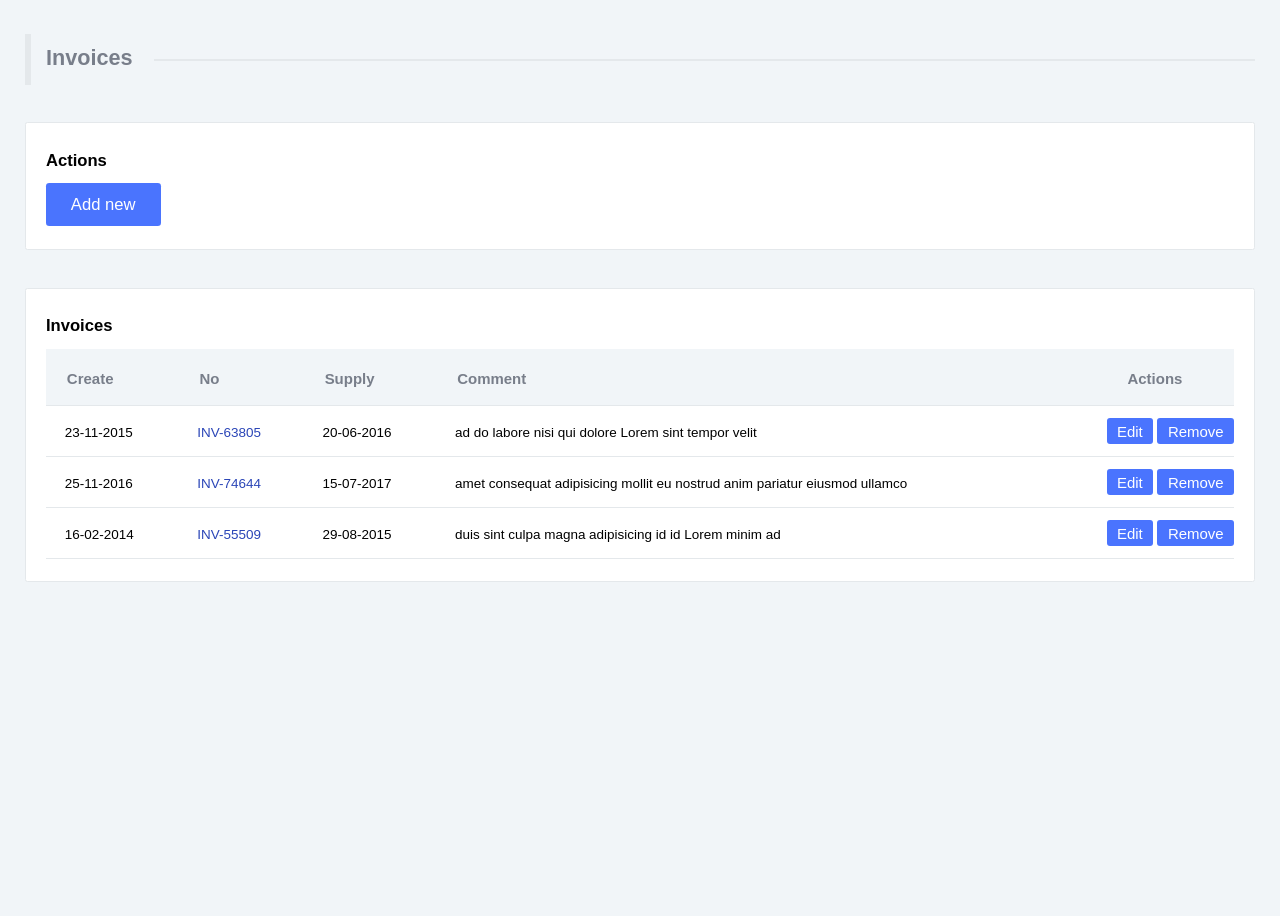
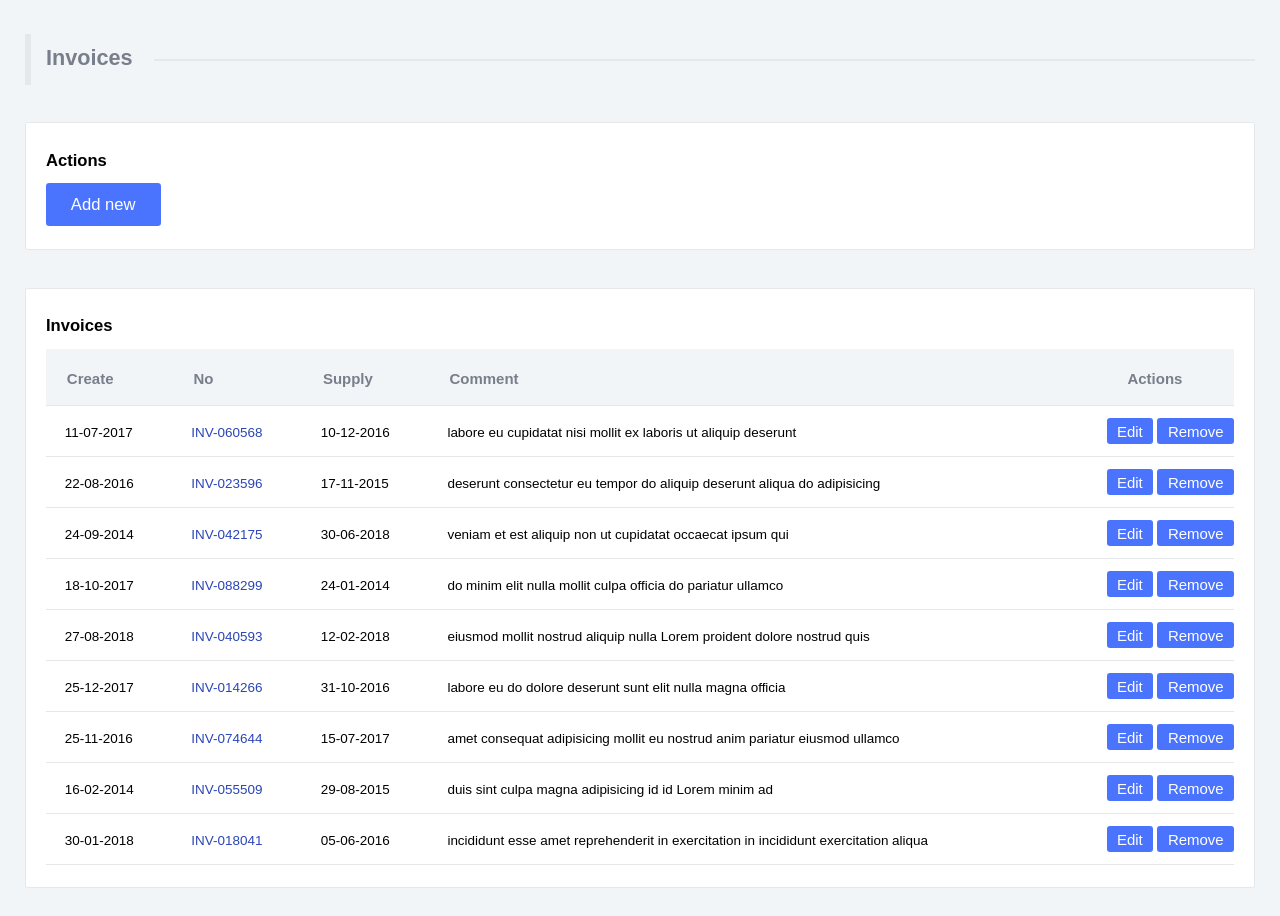
Before and after one commit to Nickieros/Invoice-management, a website with bundled scripts: page src/index.html in a window 1280 px wide. Before the commit the page ends 800 px from the top, so only its background shows below. Built offline with nearby package versions, Linux system fonts and the light colour scheme; data requests are answered from the project's data file.

Commit message:
Fix database: remove underscore "_id" => "id" Format invoice number to template "INV-XXXXXX" with fixed length of digital part

```diff
--- a/db/db.json
+++ b/db/db.json
@@ -1,11 +1,46 @@
 {
   "invoices": [
     {
-      "id": "5ba37c48185c0c98e6880bed",
-      "number": 63805,
-      "date_created": "23-11-2015",
-      "date_supplied": "20-06-2016",
-      "comment": "ad do labore nisi qui dolore Lorem sint tempor velit"
+      "id": "5ba37c486790868e50ae1d80",
+      "number": 60568,
+      "date_created": "11-07-2017",
+      "date_supplied": "10-12-2016",
+      "comment": "labore eu cupidatat nisi mollit ex laboris ut aliquip deserunt"
+    },
+    {
+      "id": "5ba37c482a821da190f890a3",
+      "number": 23596,
+      "date_created": "22-08-2016",
+      "date_supplied": "17-11-2015",
+      "comment": "deserunt consectetur eu tempor do aliquip deserunt aliqua do adipisicing"
+    },
+    {
+      "id": "5ba37c481ebf9bc589fef5d0",
+      "number": 42175,
+      "date_created": "24-09-2014",
+      "date_supplied": "30-06-2018",
+      "comment": "veniam et est aliquip non ut cupidatat occaecat ipsum qui"
+    },
+    {
+      "id": "5ba37c48c2d8c45a2a04a91e",
+      "number": 88299,
+      "date_created": "18-10-2017",
+      "date_supplied": "24-01-2014",
+      "comment": "do minim elit nulla mollit culpa officia do pariatur ullamco"
+    },
+    {
+      "id": "5ba37c48671ae1de6d480a60",
+      "number": 40593,
+      "date_created": "27-08-2018",
+      "date_supplied": "12-02-2018",
+      "comment": "eiusmod mollit nostrud aliquip nulla Lorem proident dolore nostrud quis"
+    },
+    {
+      "id": "5ba37c48c2882eacf4c434f4",
+      "number": 14266,
+      "date_created": "25-12-2017",
+      "date_supplied": "31-10-2016",
+      "comment": "labore eu do dolore deserunt sunt elit nulla magna officia"
     },
     {
       "id": "5ba37c484d2f231ddf2e824e",
@@ -20,6 +55,13 @@
       "date_created": "16-02-2014",
       "date_supplied": "29-08-2015",
       "comment": "duis sint culpa magna adipisicing id id Lorem minim ad"
+    },
+    {
+      "id": "5ba37c486024775344d497e6",
+      "number": 18041,
+      "date_created": "30-01-2018",
+      "date_supplied": "05-06-2016",
+      "comment": "incididunt esse amet reprehenderit in exercitation in incididunt exercitation aliqua"
     }
   ]
 }
--- a/src/css/media.css
+++ b/src/css/media.css
@@ -7,7 +7,7 @@
 		font-size: calc(.4em + .8vw);
 	}
 
-	.content {
+	.page {
 		margin: .5em 1.5em;
 		display: flex;
 		flex-direction: column;
@@ -211,7 +211,7 @@
 		/*line-height: 1.25em;*/
 	}
 
-	.content {
+	.page {
 		margin: .2em .5em;
 		display: flex;
 		flex-direction: column;
--- a/src/js/Controller.js
+++ b/src/js/Controller.js
@@ -54,8 +54,13 @@ export default class extends Utils {
         row.parentElement.removeChild(row);
         break;
 
+      case "Add new":
+
+        break;
+
       default:
       }
     }
   }
 }
+// getLastInvoiceNumber
--- a/src/js/Model.js
+++ b/src/js/Model.js
@@ -16,11 +16,13 @@ export default class extends Utils {
      * @type {Array.<{_id: string, number: number, date_created: string, date_supplied: string, comment: string}>}
      */
     this.invoices = [];
+
+    this.lastInvoiceNumber = "000000";
   }
 
   /**
    * Download invoices as array
-   * @returns {Promise.<Array.<{_id: string, number: number, date_created: string, date_supplied: string, comment: string}>>} invoices
+   * @returns {Promise.<Array.<{id: string, number: number, date_created: string, date_supplied: string, comment: string}>>} invoices
    */
   async downloadInvoices() {
     await fetch(
@@ -33,10 +35,45 @@ export default class extends Utils {
     )
     .then(response => !this._validateResponse(response) || response.json())
     .then(json => { this.invoices = Object.values(JSON.parse(JSON.stringify(json))); })
+    .then(() => {
+      // invoices validation
+      if (!this.isArray(this.invoices)) throw Error("View -> renderMainPage: invoices must be an Array");
+      if (
+        !this.invoices.every(row => {
+          // eslint-disable-next-line no-underscore-dangle
+          const iId = row.id;
+          const iNumber = row.number;
+          const iDateCreated = row.date_created;
+          const iDateSupplied = row.date_supplied;
+          return (
+            iId
+            && iNumber
+            && iDateCreated
+            && iDateSupplied
+            && this.isString(iId)
+            && this.isNumber(iNumber)
+            && this.isString(iDateCreated)
+            && this.isString(iDateSupplied)
+          );
+        })
+      ) {
+        throw Error(`Model -> downloadInvoices: objects in invoices must have following properties and their types:
+        {id: string, number: number, date_created: string, date_supplied: string}`);
+      }
+    })
     .catch(error => console.error("Utils -> downloadInvoices: ", error.message));
   }
 
+  /**
+   * Delete invoice with given id from local invoices Array and from remote DB
+   * @param invoiceId
+   * @returns {Promise<void>}
+   */
   async removeInvoice(invoiceId) {
+    let invoiceArrayIndex = "";
+    this.invoices.forEach((row, index) => { if (row.id === invoiceId) invoiceArrayIndex = index; });
+    this.invoices.splice(invoiceArrayIndex, 1);
+
     await fetch(
       `${this.DATA_SOURCE_NAME}/invoices/${invoiceId}`,
       {
@@ -60,4 +97,17 @@ export default class extends Utils {
     }
     return true;
   }
+
+  /**
+   * Returns last invoice number
+   * @returns {string} lastInvoiceNumber
+   */
+  getLastInvoiceNumber() {
+    if (!this.invoices.length) throw Error("invoices is absent or not downloaded yet");
+    let lastInvoiceNumber = 0;
+
+    this.invoices.forEach(row => { if (lastInvoiceNumber < row.number) lastInvoiceNumber = row.number; });
+
+    return lastInvoiceNumber;
+  }
 }
--- a/src/js/Utils.js
+++ b/src/js/Utils.js
@@ -119,4 +119,14 @@ export default class {
   isObject(value) {
     return value && typeof value === "object" && value.constructor === Object;
   }
+
+  /**
+   * Format invoice number to template "INV-XXXXXX" with fixed length of digital part
+   * @param {number} invoiceNumber invoice number
+   * @returns {string} formattedInvoiceNumber formatted invoice number
+   */
+  formatInvoiceNumber(invoiceNumber) {
+    // eslint-disable-next-line no-bitwise
+    return (`INV-000000${(invoiceNumber >>> 0)}`).substr(-6);
+  }
 }
--- a/src/js/View.js
+++ b/src/js/View.js
@@ -9,45 +9,73 @@ export default class extends Utils {
     super();
   }
 
+  /**
+   * Add main page to document
+   * @param {Array.<{id: string, number: number, date_created: string, date_supplied: string, comment: string}>} invoices invoices Array
+   */
   renderMainPage(invoices) {
-    // invoices validation
-    if (!this.isArray(invoices)) throw Error("View -> renderMainPage: invoices must be an Array");
-    if (
-      !invoices.every(row => {
-        // eslint-disable-next-line no-underscore-dangle
-        const iId = row.id;
-        const iNumber = row.number;
-        const iDateCreated = row.date_created;
-        const iDateSupplied = row.date_supplied;
-        return (
-          iId
-          && iNumber
-          && iDateCreated
-          && iDateSupplied
-          && this.isString(iId)
-          && this.isNumber(iNumber)
-          && this.isString(iDateCreated)
-          && this.isString(iDateSupplied)
-        );
-      })
-    ) {
-      throw Error(`View -> renderMainPage: objects in invoices must have following properties and their types:
-        {id: string, number: number, date_created: string, date_supplied: string}`);
+    const mainPage = document.createElement("div");
+    mainPage.className = "main page";
+
+    mainPage.innerHTML = `${this
+    ._createHeaderHtml("Invoices")}${this
+    ._createActionsPanelHtml()}${this
+    ._createInvoicesPanelHtml(invoices)}`;
+
+    document.body.appendChild(mainPage);
   }
 
-    const content = document.createElement("div");
-    let htmlBuffer = "";
+  /**
+   * Add new invoice form page to document
+   * @param {number} lastInvoiceNumber - last invoice number
+   */
+  renderAddNewInvoicePage(lastInvoiceNumber) {
+    const addNewInvoicePage = document.createElement("div");
+    addNewInvoicePage.className = "addNewInvoice page";
 
-    content.classList.add("content");
+    addNewInvoicePage.innerHTML = `${this
+    ._createHeaderHtml("Create Invoice")}${this
+    ._createNewInvoiceFormPanelHtml(lastInvoiceNumber)}`;
 
-    htmlBuffer = `
+    document.body.appendChild(addNewInvoicePage);
+  }
+
+  /**
+   * Returns HTML code of the header's div element
+   * @param {string} headerText
+   * @returns {string} htmlDiv HTML code of the header's div element
+   * @private
+   */
+  _createHeaderHtml(headerText) {
+    return `
       <div class="header">
-        <p>Invoices</p>
-    </div>
+          <p>${headerText}</p>
+      </div>`;
+  }
+
+  /**
+   * Returns HTML code of the actions panel div element
+   * @returns {string} htmlDiv HTML code of the actions panel div element
+   * @private
+   */
+  _createActionsPanelHtml() {
+    return `
     <div class="actions panel">
         <p class="section">Actions</p>
-        <div class="buttons"><input type="button" value="Add new"></div>
+        <div class="buttons">
+            <input type="button" value="Add new">
         </div>
+    </div>`;
+  }
+
+  /**
+   * Returns HTML code of the invoices panel div element
+   * @param {Array<{id: string, number: number, date_created: string, date_supplied: string, comment: string}>} invoicesArray
+   * @returns {string} htmlDiv HTML code of the invoices panel div element
+   * @private
+   */
+  _createInvoicesPanelHtml(invoicesArray) {
+    let htmlBuffer = `
       <div class="invoices panel">
         <p class="section">Invoices</p>
         <div class="table">
@@ -59,27 +87,38 @@ export default class extends Utils {
             <div>Actions</div>
         </div>`;
 
-    for (let i = 0; i < invoices.length; i++) {
-      /* eslint-disable no-underscore-dangle */
+    for (let i = 0; i < invoicesArray.length; i++) {
+      /* eslint-disable no-underscore-dangle, no-bitwise */
       htmlBuffer += `
-            <div class="tableRow" id="${invoices[i].id}">
-                <div data-header="Create:&nbsp;">${invoices[i].date_created}</div>
-                <div data-header="No:&nbsp;">INV-${invoices[i].number}</div>
-                <div data-header="Supply:&nbsp;">${invoices[i].date_supplied}</div>
-                <div data-header="Comment:&nbsp;">${invoices[i].comment === undefined ? "" : invoices[i].comment}</div>
+          <div class="tableRow" id="${invoicesArray[i].id}">
+            <div data-header="Create:&nbsp;">${invoicesArray[i].date_created}</div>
+            <div data-header="No:&nbsp;">INV-${this.formatInvoiceNumber(invoicesArray[i].number)}</div>
+            <div data-header="Supply:&nbsp;">${invoicesArray[i].date_supplied}</div>
+            <div data-header="Comment:&nbsp;">${invoicesArray[i].comment === undefined ? "" : invoicesArray[i].comment}</div>
             <div data-header="Actions:&nbsp;" class="buttons">
               <input type="button" value="Edit">
               <input type="button" value="Remove">
             </div>
           </div>`;
-      /* eslint-enable no-underscore-dangle */
+      /* eslint-enable no-underscore-dangle, no-bitwise */
     }
 
     htmlBuffer += `
         </div>
       </div>`;
 
-    content.innerHTML = htmlBuffer;
-    document.body.appendChild(content);
+    return htmlBuffer;
+  }
+
+  /**
+   * Returns HTML code of the new invoice form panel div element
+   * @param {number} lastInvoiceNumber last invoice number
+   * @returns {string} htmlDiv HTML code of the new invoice form panel div element
+   * @private
+   */
+  _createNewInvoiceFormPanelHtml(lastInvoiceNumber) {
+    return `
+    <div class="newInvoiceForm panel">${lastInvoiceNumber}
+    </div>`;
   }
 }
```
Lines whose indentation alone changed are shown as unchanged.
